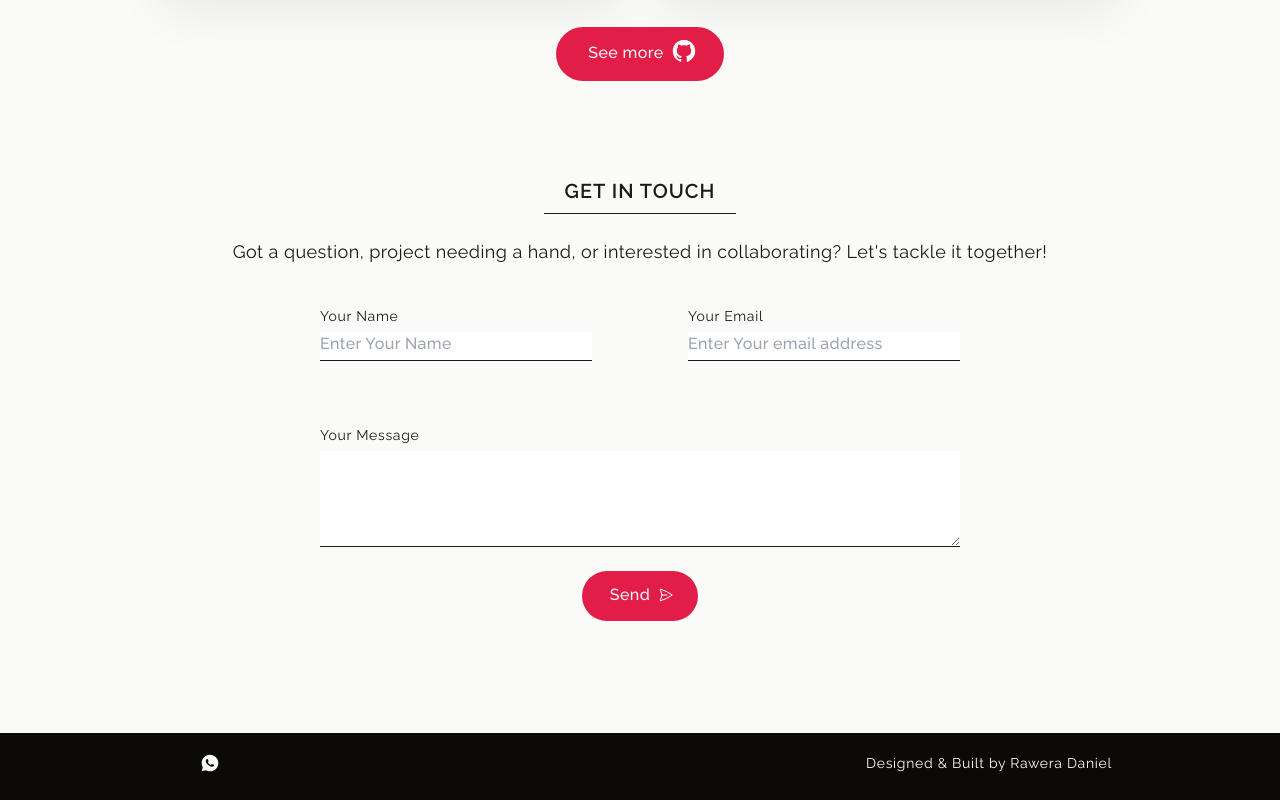
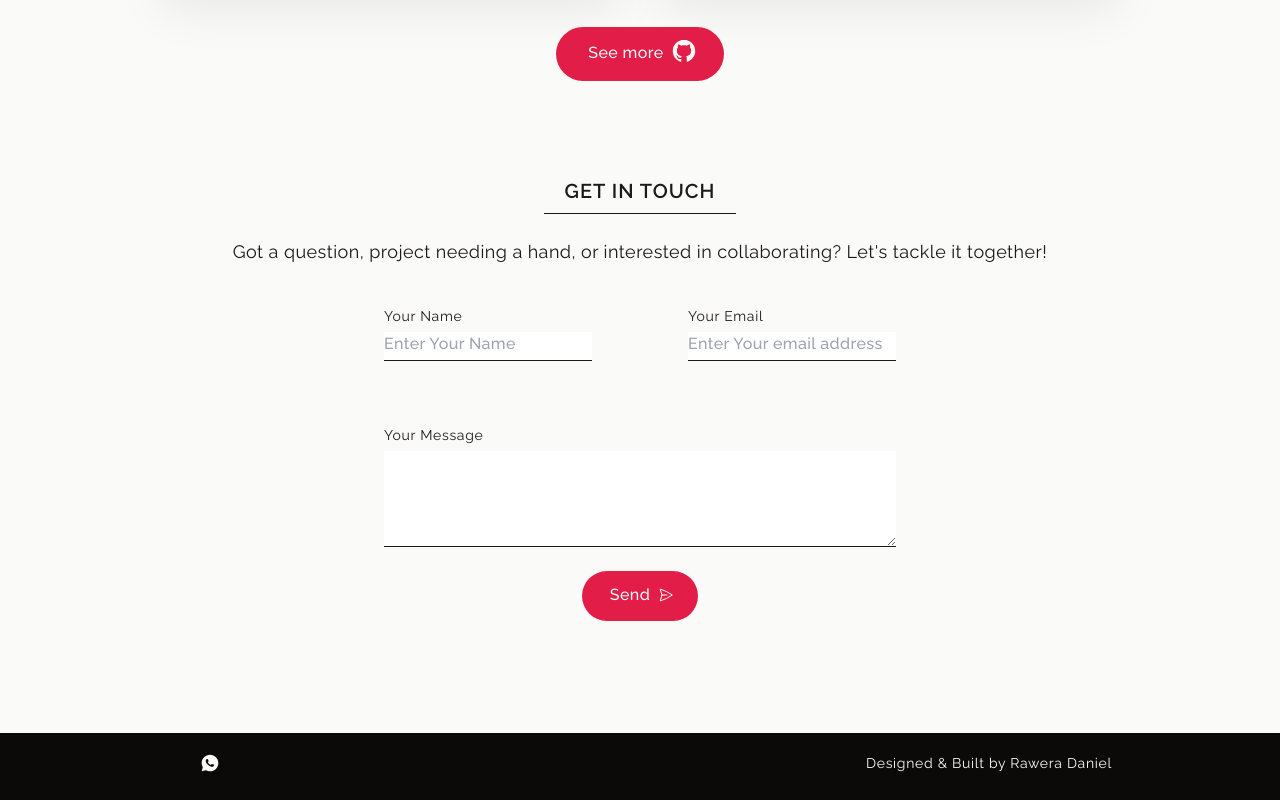
Before and after one commit to rawera-daniel/personal-portfolio, a React (Vite) app: page / in a window 1280 px wide. Shown: the part 1804-2604 px from the top of the page. Built offline with nearby package versions, Linux system fonts and the light colour scheme; some icons are missing; the HTML template or start-up script is replaced by a standard one.

Commit message:
chore: update app layout

```diff
--- a/index.html
+++ b/index.html
@@ -14,7 +14,7 @@
 
     <title>Rawera-Portfolio</title>
   </head>
-  <body class="bg-stone-50 text-stone-50">
+  <body class="overflow-x-hidden bg-stone-50 text-stone-50">
     <div id="root"></div>
     <script type="module" src="/src/main.jsx"></script>
   </body>
--- a/src/features/Footer.jsx
+++ b/src/features/Footer.jsx
@@ -2,7 +2,7 @@ import SocialLinks from "../ui/SocialLinks";
 
 function Footer() {
   return (
-    <footer className=" bg-stone-950 ">
+    <footer className="bg-stone-950">
       <div className="mx-auto flex w-3/4 flex-wrap content-center justify-between px-2 py-5">
         <SocialLinks />
         <p className="text-sm font-normal tracking-wider">
--- a/src/features/Header.jsx
+++ b/src/features/Header.jsx
@@ -2,9 +2,9 @@ import ScrollingLink from "../ui/ScrollingLink";
 
 function Header() {
   return (
-    <header className=" bg-stone-950">
-      <nav className="px-3 py-6 ">
-        <ul className="flex cursor-pointer items-center justify-center space-x-8 text-base font-semibold text-stone-50 ">
+    <header className="bg-stone-950">
+      <nav className="px-3 py-6">
+        <ul className="flex cursor-pointer items-center justify-center space-x-8 text-base font-semibold text-stone-50">
           <li>
             <ScrollingLink to="aboutme">About me</ScrollingLink>
           </li>
--- a/src/features/Profile.jsx
+++ b/src/features/Profile.jsx
@@ -2,7 +2,7 @@ import Button from "./Button";
 
 function Profile() {
   return (
-    <div className="bg-stone-950 py-12  text-stone-50">
+    <div className="bg-stone-950 py-12 text-stone-50">
       <h1 className="mb-2 text-5xl tracking-wider">Rawera Daniel</h1>
       <p className="mb-6 text-2xl">Front-end Developer</p>
       <Button type="primary">Download CV</Button>
--- a/src/ui/Applayout.jsx
+++ b/src/ui/Applayout.jsx
@@ -8,7 +8,7 @@ import Portfolios from "../features/Portfolios";
 
 function Applayout() {
   return (
-    <div className="h-screen">
+    <div className="grid h-screen grid-rows-[auto_1fr_auto]">
       <Header />
 
       <main className="text-center">
--- a/src/ui/Form.jsx
+++ b/src/ui/Form.jsx
@@ -47,7 +47,7 @@ function Form() {
   }
 
   return (
-    <form className="mx-auto mb-10 w-1/2 " onSubmit={sendEmail}>
+    <form className="mx-96 mb-10" onSubmit={sendEmail}>
       <div className="mb-16 grid grid-cols-[auto_auto] space-x-24">
         <Lable label="Your Name">
           <input
```
